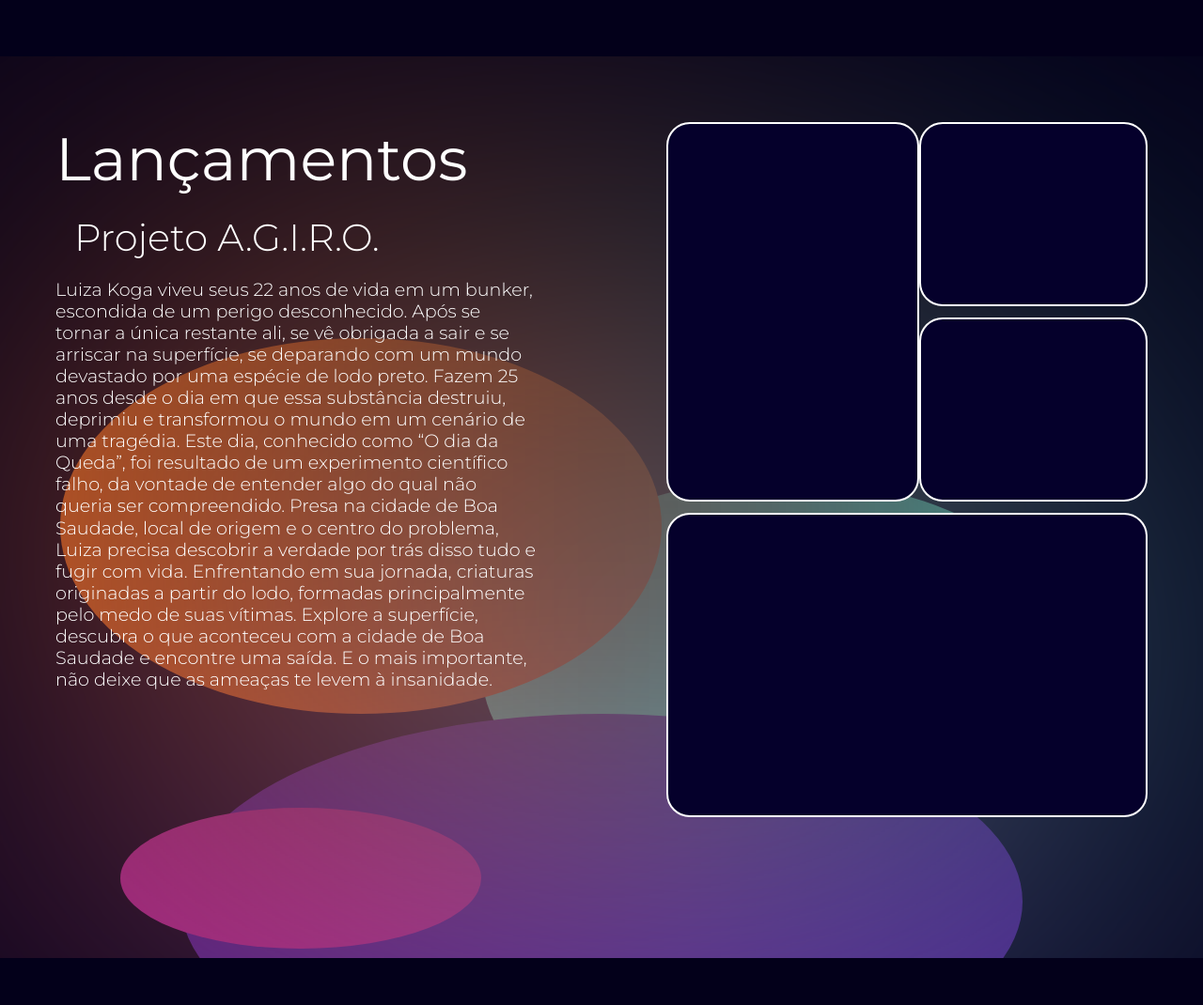
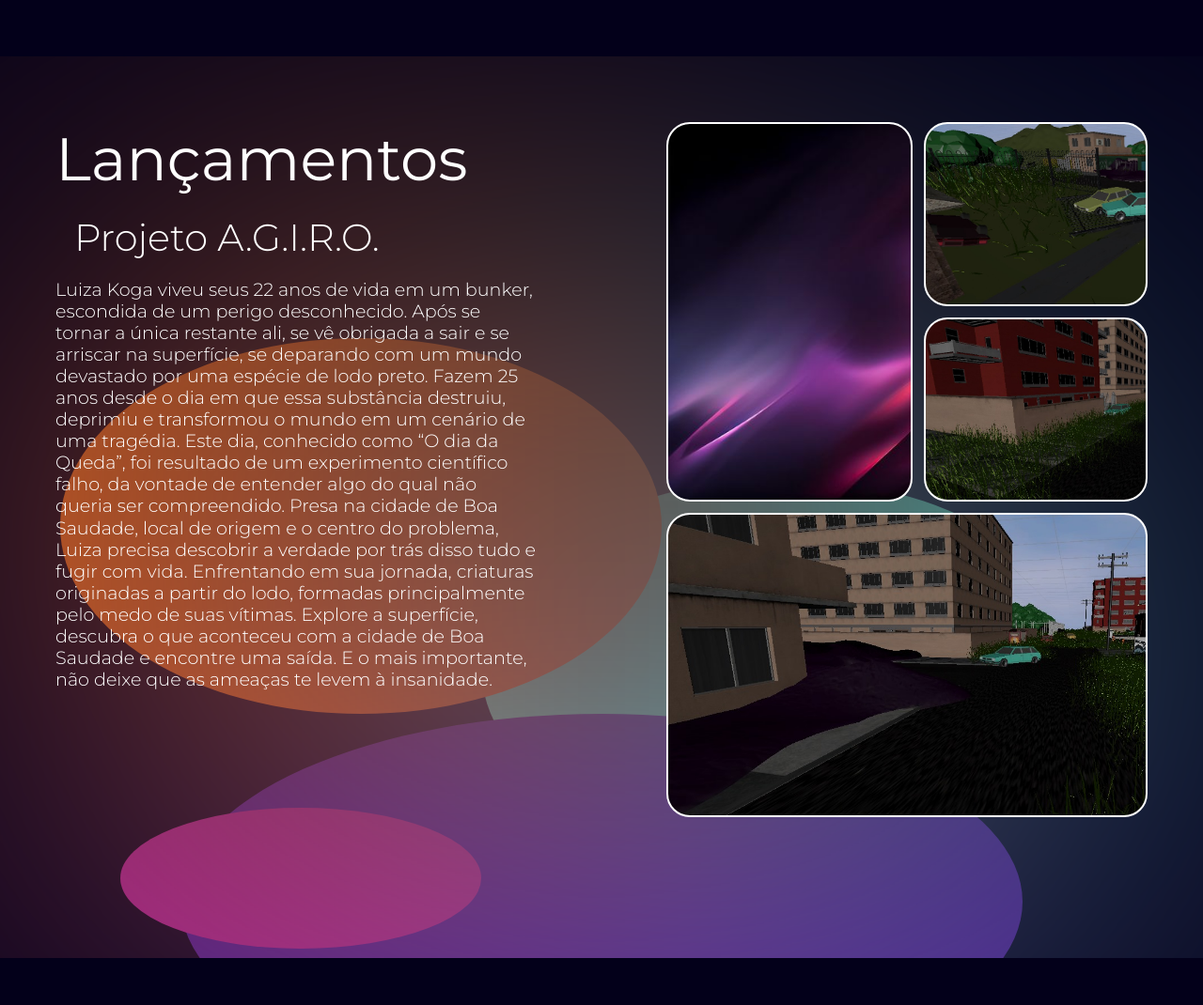
Before and after one commit to CogitarePath/CogitarePathWebsite, a plain HTML site: page Site/index.html in a window 1280 px wide. Shown: the part 1620-2690 px from the top of the page at 94% size. Drawn offline with nearby package versions, Linux system fonts and the light colour scheme.

Commit message:
colocando imagens no site

```diff
--- a/Site/css/styles.css
+++ b/Site/css/styles.css
@@ -54,8 +54,8 @@ section[id] {
     scroll-margin-top: 10vh;
 }
 
-#lancamentos{
-    scroll-margin-top:10vh;
+#lancamentos {
+    scroll-margin-top: 10vh;
 }
 
 /*Header*/
@@ -323,21 +323,27 @@ section[id] {
 #img1 {
     width: 25vw;
     height: 50vh;
+    background-image: url(/img/FundoPrincipal.jpg);
+
 }
 
 #img2 {
     width: auto;
     height: 24vh;
+    background-image: url(/img/fotocarro.jpeg);
 }
 
 #img3 {
     width: auto;
     height: 24vh;
+    background-image: url(/img/fotopredio.jpeg);
 }
 
 #img4 {
     width: 100%;
     height: 40vh;
+    background-image: url(/img/fotoprediocarro.jpeg);
+
 }
 
 #imgContainer {
@@ -351,6 +357,8 @@ section[id] {
 #img-align {
     display: flex;
     flex-direction: row;
+    justify-content: space-between;
+    gap: 12px;
     width: 100%;
 }
 
@@ -372,6 +380,8 @@ section[id] {
     background-color: var(--bg-color-box);
     border-radius: 25px;
     border: 2px solid;
+    background-repeat: no-repeat;
+    background-size: cover;
 }
 
 .circle {
```
Also changed, not shown: Site/img/fotocarro.jpeg (added), Site/img/fotopredio.jpeg (added), Site/img/fotoprediocarro.jpeg (added).
